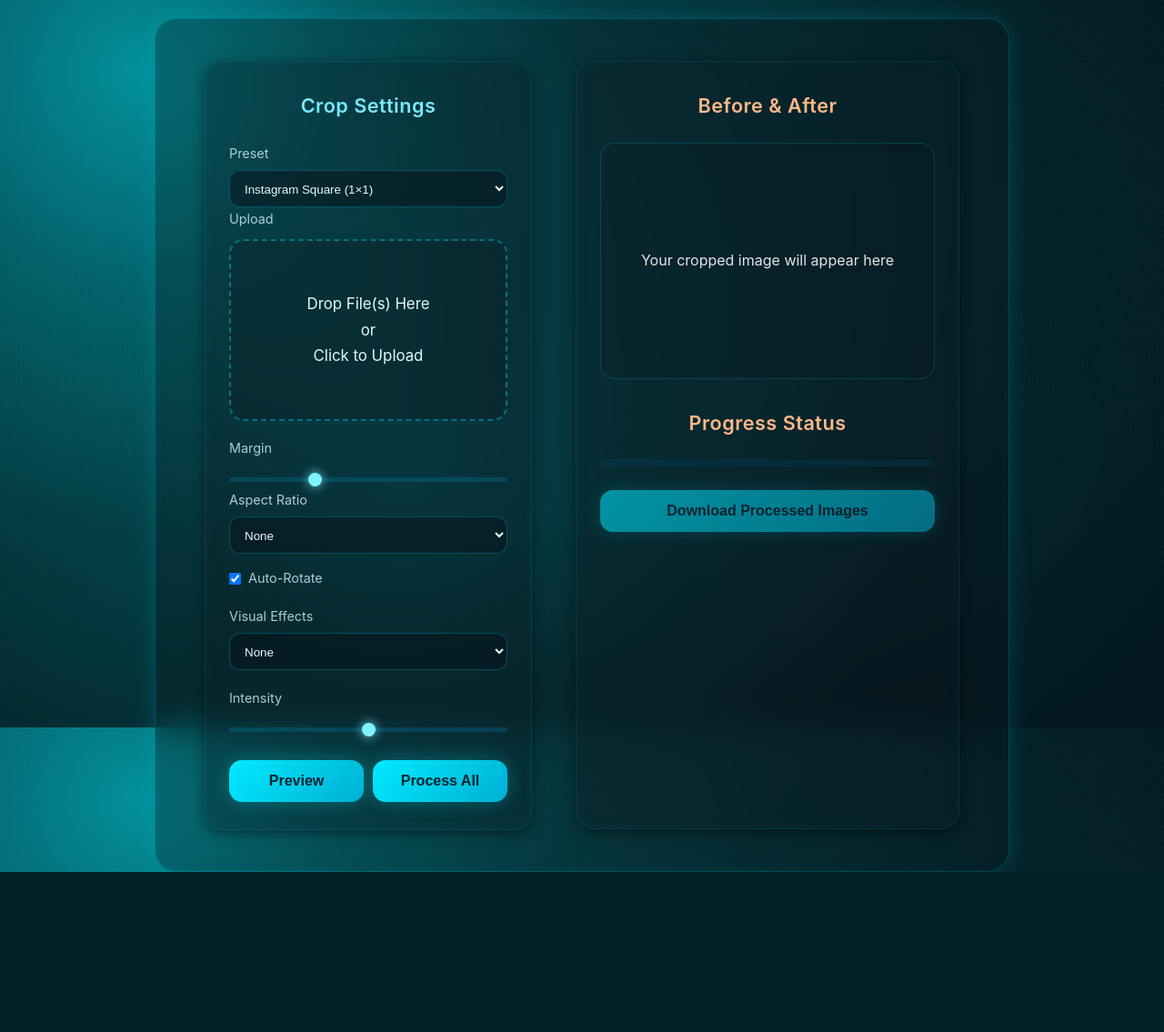
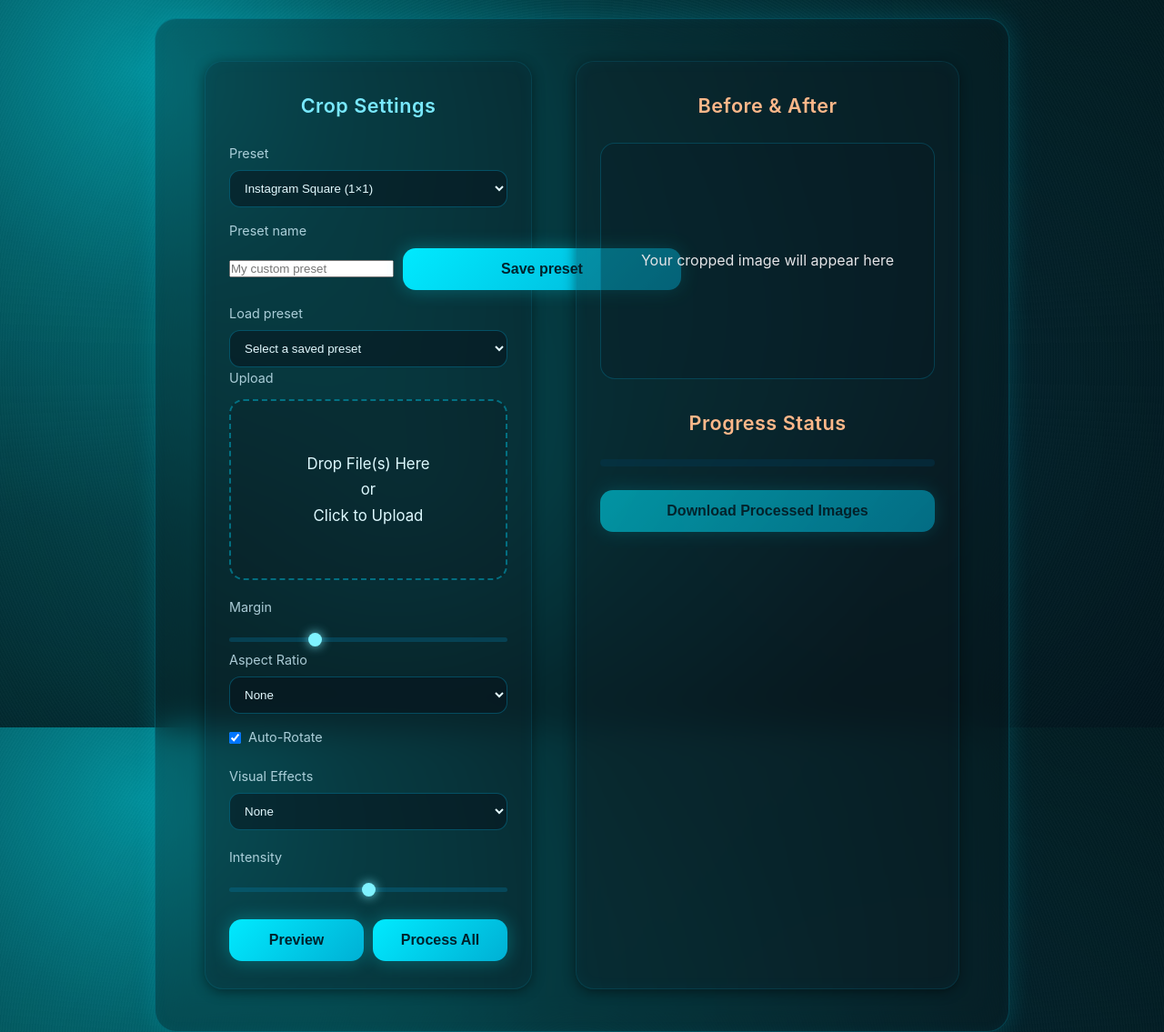
Before and after one commit to 5w1555/Cropanywhere, a FastAPI app: page /crop in a window 1280 px wide. Shown: the whole page at 91% size. Before the commit the page ends 959 px from the top, so only its background shows below. Run offline with FastAPI, Linux system fonts and the light colour scheme; some libraries are stand-ins or nearby versions.

Commit message:
adding preset functionalities (WIP)

```diff
--- a/templates/crop.html
+++ b/templates/crop.html
@@ -28,6 +28,18 @@ document.addEventListener("DOMContentLoaded", () => {
           {% for label in preset_labels %}
           <option value="{{ label }}">{{ label }}</option>
           {% endfor %}
+        </select>
+
+        <!-- Custom Presets -->
+        <label class="label" for="preset-name" style="margin-top:14px;">Preset name</label>
+        <div style="display:flex; gap:10px; align-items:center;">
+          <input id="preset-name" type="text" placeholder="My custom preset" style="flex:1;">
+          <button type="button" id="save-preset-btn" class="download-btn" style="flex:0 0 auto;">Save preset</button>
+        </div>
+
+        <label class="label" for="saved-presets" style="margin-top:14px;">Load preset</label>
+        <select id="saved-presets">
+          <option value="">Select a saved preset</option>
         </select>
 
         <!-- Upload -->
@@ -130,6 +142,8 @@ document.addEventListener("DOMContentLoaded", () => {
   </div>
 </div>
 
+<script src="/static/js/presets.js"></script>
 <script src="/static/js/crop.js"></script>
 
+
 {% endblock %}
```
